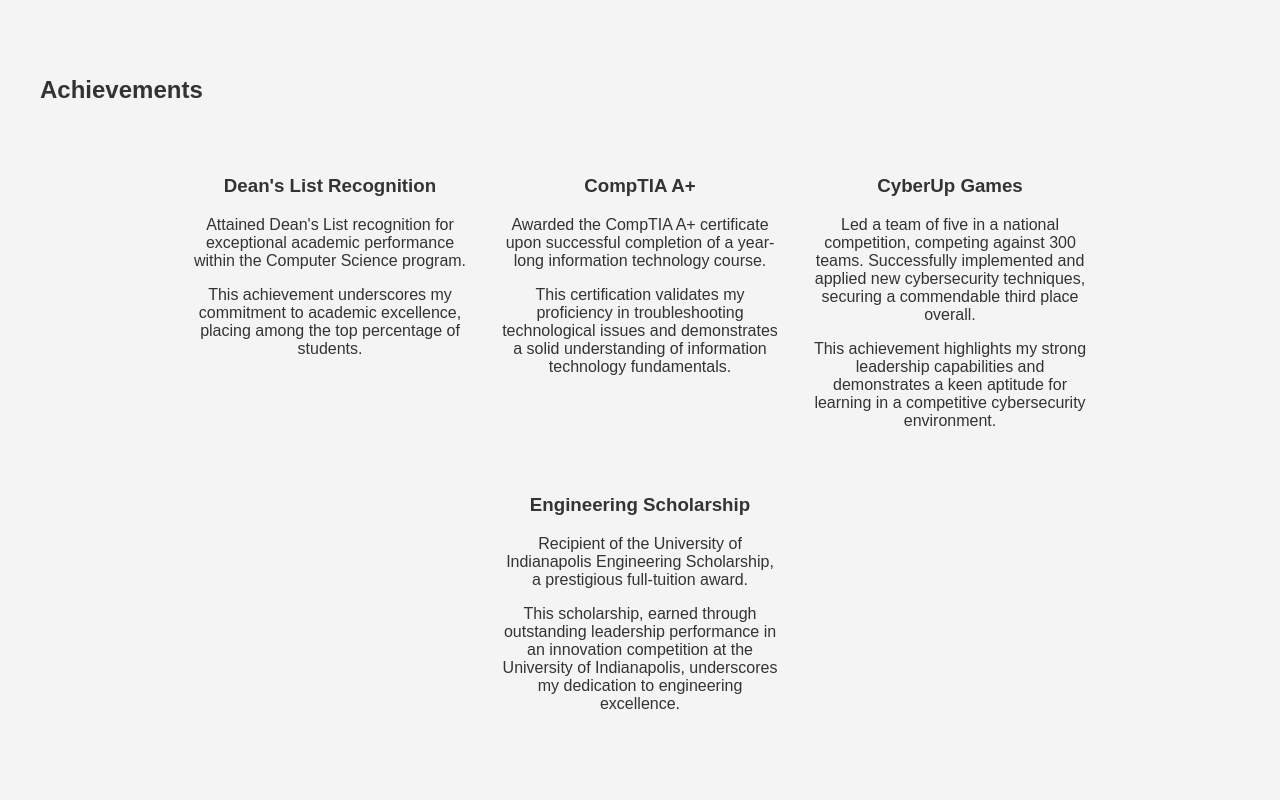
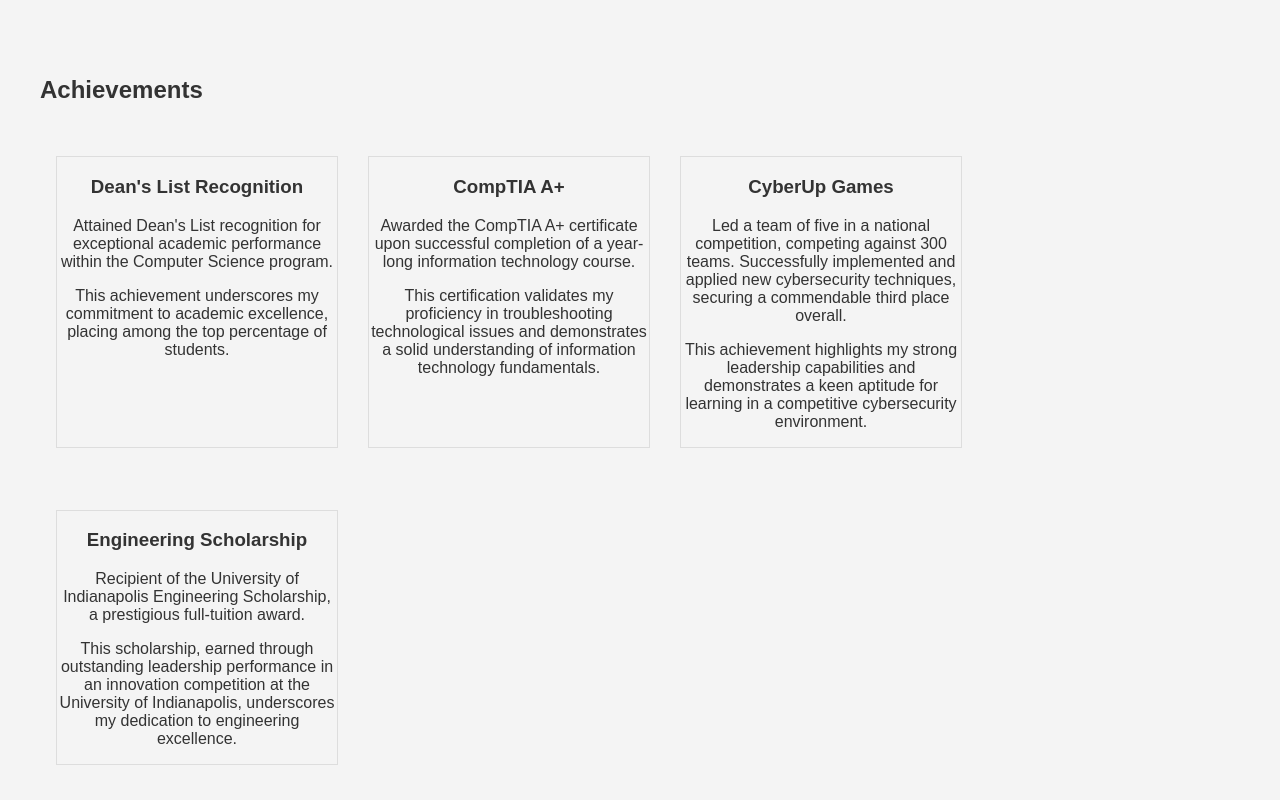
Before and after one commit to Ethan-Lohman/Ethan-Lohman.github.io, a website: page index.html in a window 1280 px wide. Shown: the part 2720-3520 px from the top of the page. Drawn offline with Linux system fonts and the light colour scheme.

```diff
--- a/style.css
+++ b/style.css
@@ -96,7 +96,6 @@
 
 .achievements-grid {
     display: flex;
-    justify-content: center;
     flex-wrap: wrap;
     gap: 30px;
     padding: 2rem 1rem;
@@ -105,6 +104,8 @@
 .achievement {
     width: 280px;
     text-align: center;
+    border: 1px solid #ddd;
+    margin-bottom: 2rem;
 }
 
 .achievement:hover {
```
